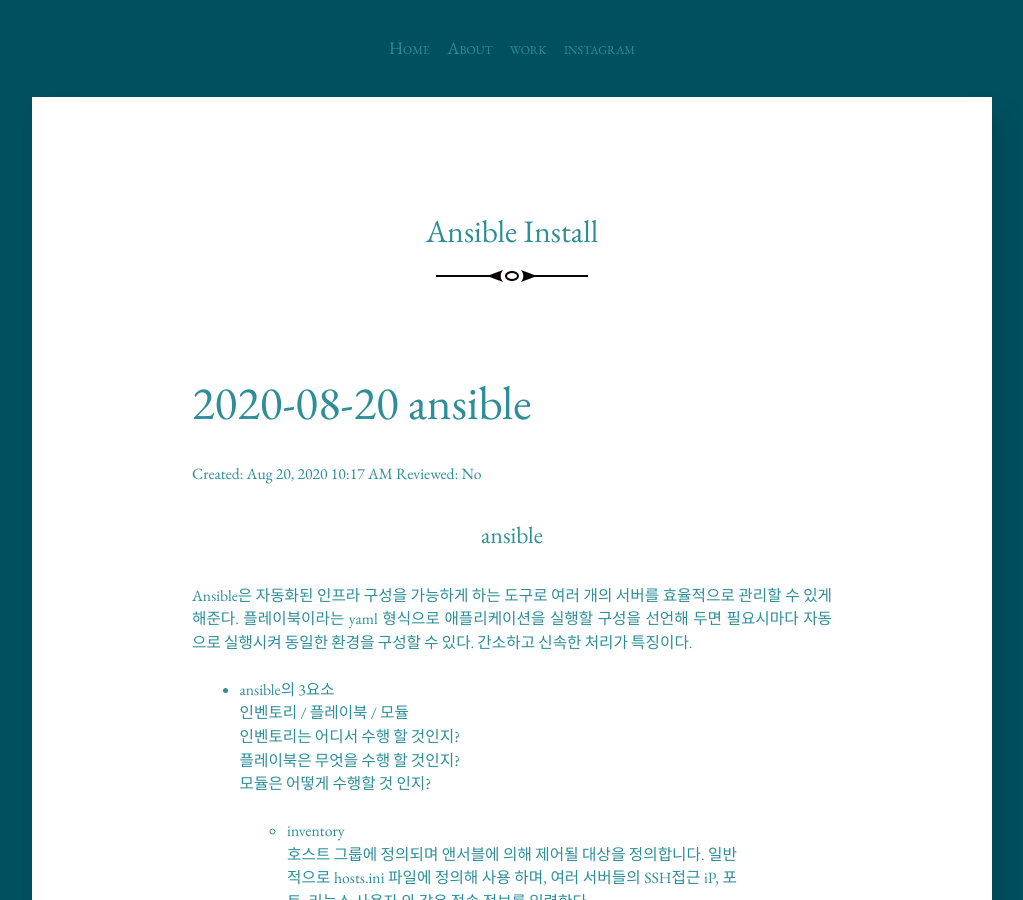
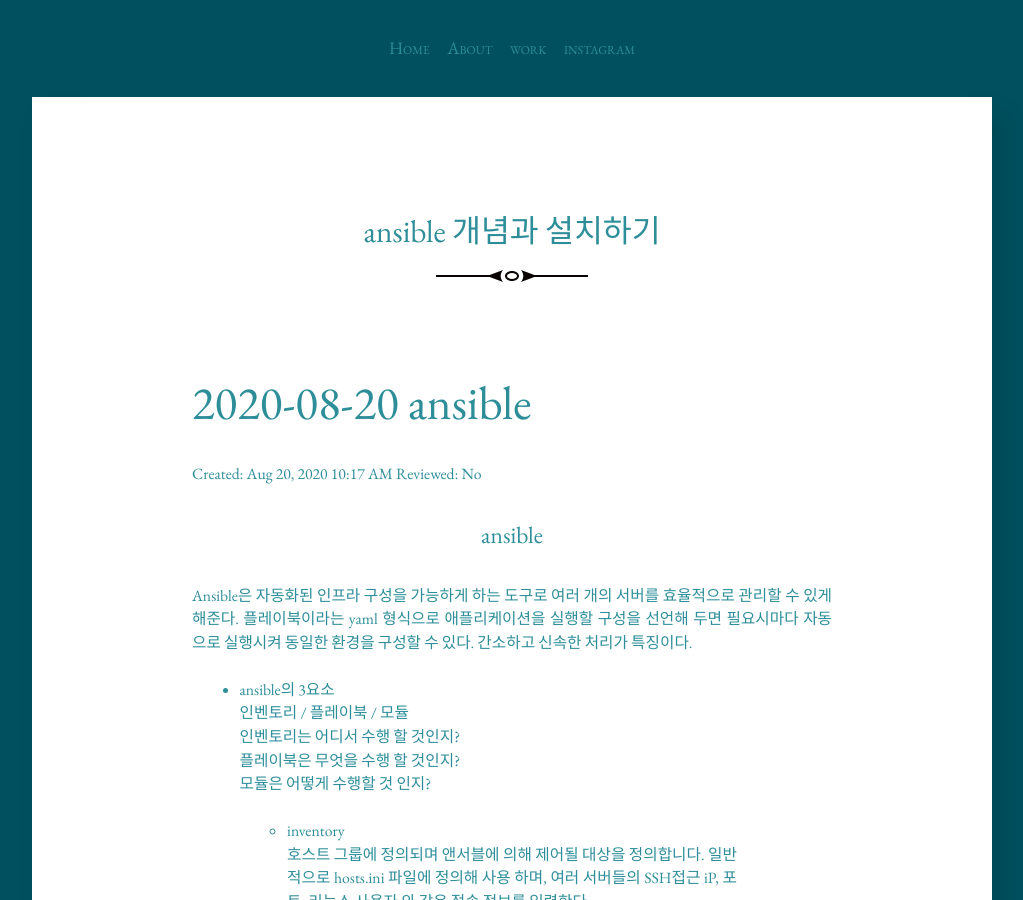
Before and after one commit to raesaeng/raesaeng.github.io, a Jekyll site: the page built from _posts/2020-08-25-ansible-install.md, in a window 1280 px wide and 900 px high. Shown: the whole window, without its empty margins (128-1151 px from the left). Built offline with Jekyll 4.4.1, drawn with Linux system fonts in a browser that asks for light colours; our own code applies the rules of GitHub Pages for plain Markdown files.

Commit message:
Update 2020-08-25-ansible-install.md

```diff
--- a/_posts/2020-08-25-ansible-install.md
+++ b/_posts/2020-08-25-ansible-install.md
@@ -1,3 +1,11 @@
+---
+layout: post
+title: "ansible 개념과 설치하기"
+author: "한결"
+categories: blog
+---
+
+
 # 2020-08-20 ansible
 
 Created: Aug 20, 2020 10:17 AM
```
